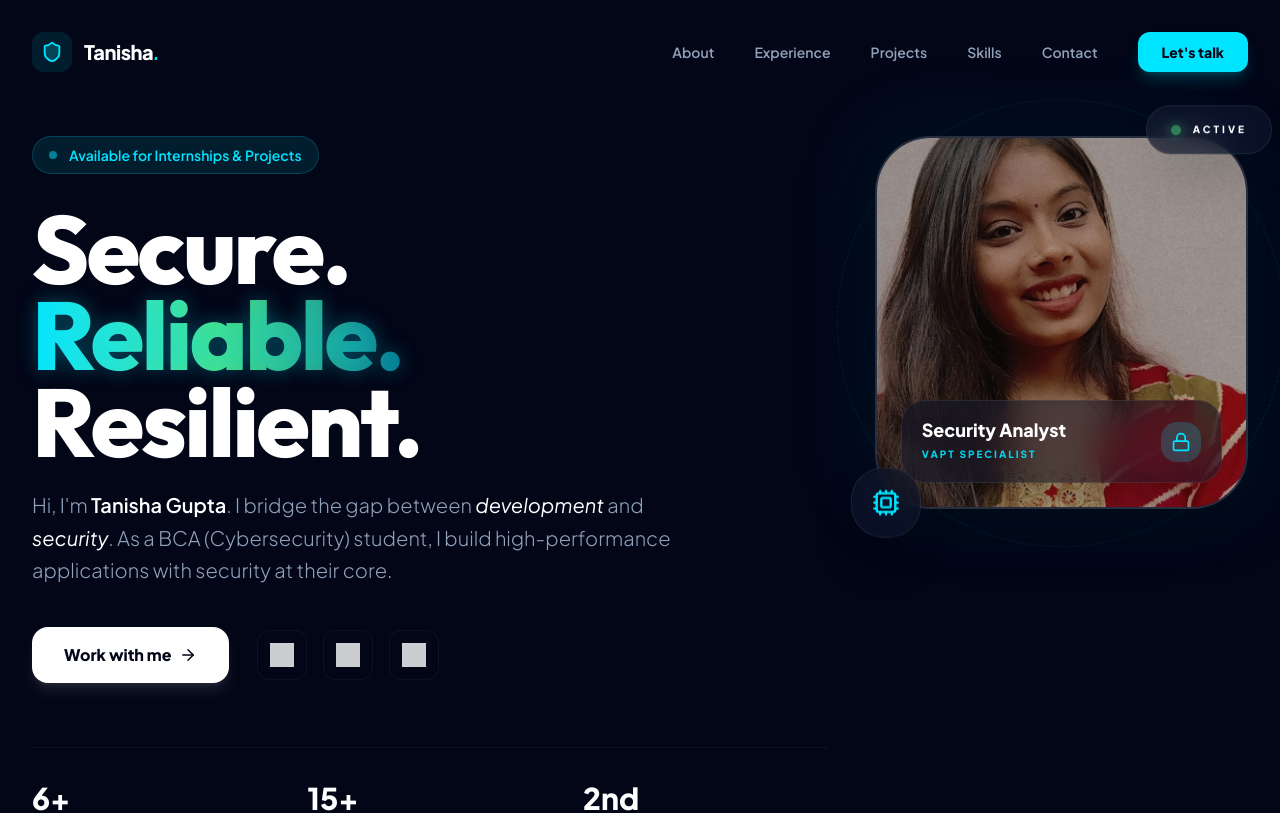
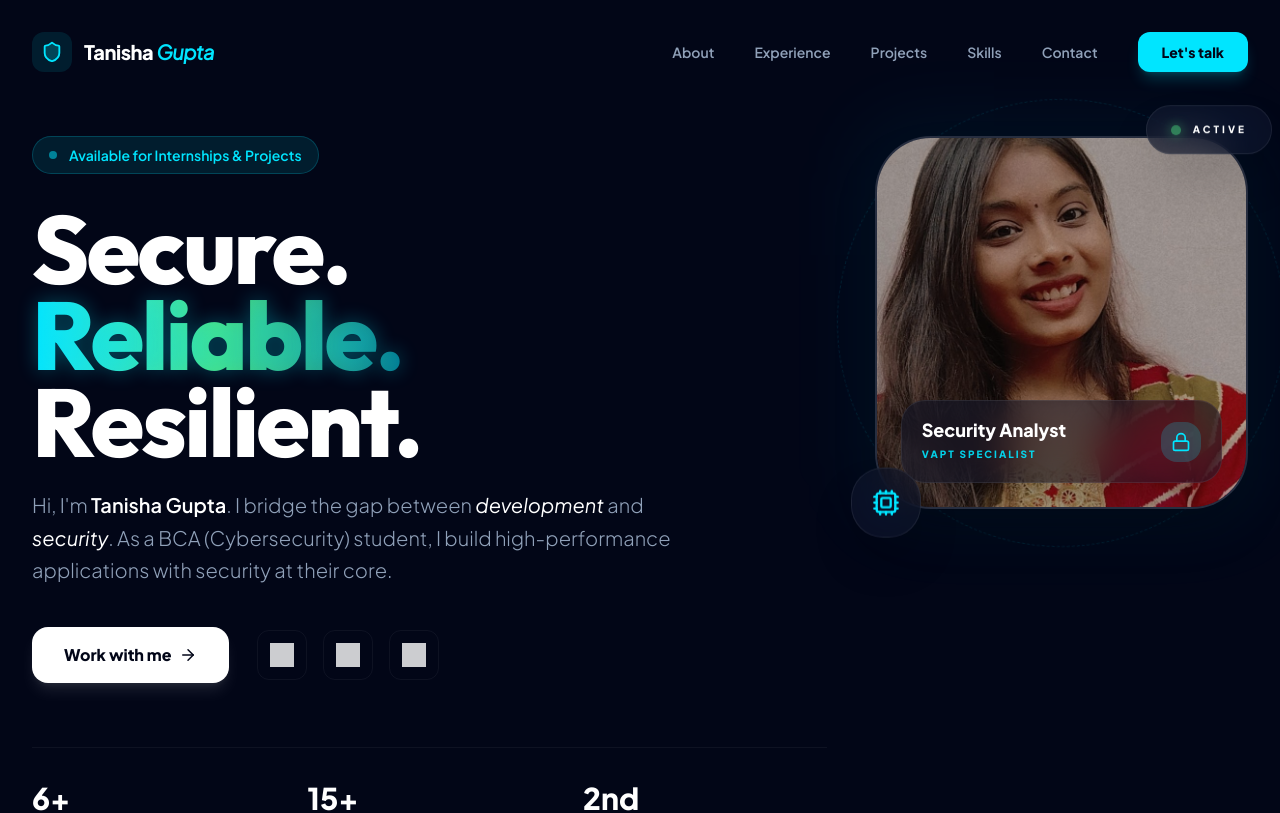
Before and after one commit to Tanisha-2005/Portfolio, a React (Vite) app: page / in a window 1280 px wide. Shown: the top 813 px of the page. Built offline with nearby package versions, Linux system fonts and the light colour scheme; grey boxes are pictures that could not be loaded.

Commit message:
Update Navbar logo to Tanisha Gupta

```diff
--- a/src/components/Navbar.jsx
+++ b/src/components/Navbar.jsx
@@ -30,7 +30,7 @@ const Navbar = () => {
               <div className="w-10 h-10 rounded-xl bg-primary/10 flex items-center justify-center text-primary group-hover:scale-110 transition-transform">
                 <Shield size={22} fill="currentColor" fillOpacity={0.2} />
               </div>
-              <span className="text-xl font-black tracking-tight text-white">Tanisha<span className="text-primary italic">.</span></span>
+              <span className="text-xl font-black tracking-tight text-white">Tanisha <span className="text-primary italic">Gupta</span></span>
             </div>
 
             {/* Desktop Menu */}
```
